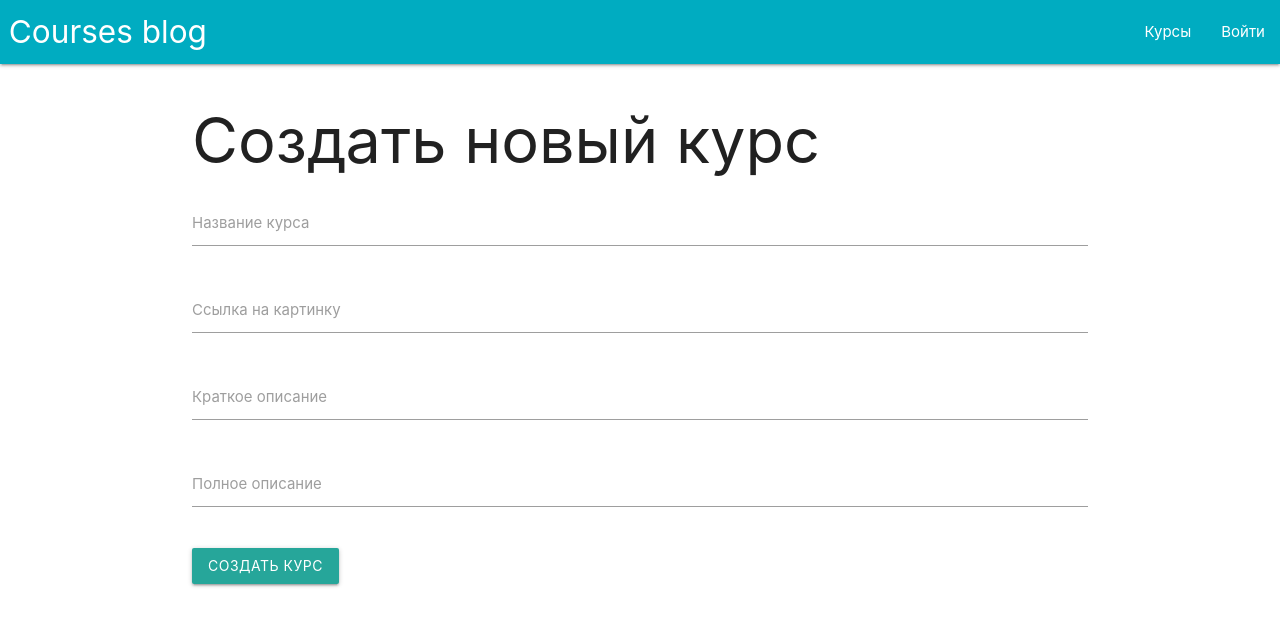
After one commit to grok21/otus-lessons, a Node server app: template HomeWork_5/views/createCourse.hbs in a window 1280 px wide. The commit adds this page. Shown: the top 626 px of the page. Run offline with Node 20, Linux system fonts and the light colour scheme; the template is opened without the code that fills it, so the values that code supplies are empty; some libraries are stand-ins or nearby versions.

Commit message:
Create course page

```diff
--- a/HomeWork_5/index.js
+++ b/HomeWork_5/index.js
@@ -30,6 +30,8 @@ app.engine('hbs', hbs.engine)
 app.set('view engine', 'hbs')
 app.set('views', 'views')
 
+app.use(express.urlencoded({extended: true}))
+
 // Routes
 app.use('/', homeRoutes)
 app.use('/courses', coursesRoutes)
--- a/HomeWork_5/models/course.js
+++ b/HomeWork_5/models/course.js
@@ -5,7 +5,11 @@ const courseSchema = new Schema({
       type: String,
       required: true
   },
-  description: {
+  shortDescription: {
+    type: String,
+    required: true
+  },
+  fullDescription: {
     type: String,
     required: true
   },
--- a/HomeWork_5/views/courses.hbs
+++ b/HomeWork_5/views/courses.hbs
@@ -13,7 +13,7 @@
           <p>{{description}}</p>
         </div>
         <div class="card-action">
-          <a class="waves-effect waves-light btn" href="/courses/{{_id}}">Подробнее</a>
+          <a class="btn" href="/courses/{{_id}}">Подробнее</a>
         </div>
       </div>
     </div>
@@ -22,3 +22,6 @@
 {{else}}
   <p>Пока не создано ни одного курса...</p>
 {{/if}}
+<div class="row">
+  <a class="btn" href="/courses/create">Создать свой курс</a>
+</div>
--- /dev/null
+++ b/HomeWork_5/views/createCourse.hbs
@@ -0,0 +1,29 @@
+<h1>Создать новый курс</h1>
+
+<form action="/courses/create" method="POST">
+  <div class="input-field">
+    <input id="title" name="title" type="text" class="validate" required>
+    <label for="title">Название курса</label>
+    <span class="helper-text" data-error="Введите название курса"></span>
+  </div>
+
+  <div class="input-field">
+    <input id="img" name="img" type="text" class="validate" required>
+    <label for="img">Ссылка на картинку</label>
+    <span class="helper-text" data-error="Введите ссылку на картинку"></span>
+  </div>
+
+  <div class="input-field">
+    <input id="shortDescription" name="shortDescription" type="text" class="validate" required>
+    <label for="shortDescription">Краткое описание</label>
+    <span class="helper-text" data-error="Введите краткое описание"></span>
+  </div>
+
+  <div class="input-field">
+    <input id="fullDescription" name="fullDescription" type="text" class="validate" required>
+    <label for="fullDescription">Полное описание</label>
+    <span class="helper-text" data-error="Введите полное описание"></span>
+  </div>
+
+  <button class="btn">Создать курс</button>
+</form>
```
Also changed, not shown: HomeWork_5/package.json (+4 -8 lines), HomeWork_5/routes/courses.js (+30 -2 lines), HomeWork_5/views/course.hbs (+1 -8 lines), HomeWork_5/views/lesson.hbs (added, +38 -0 lines).
